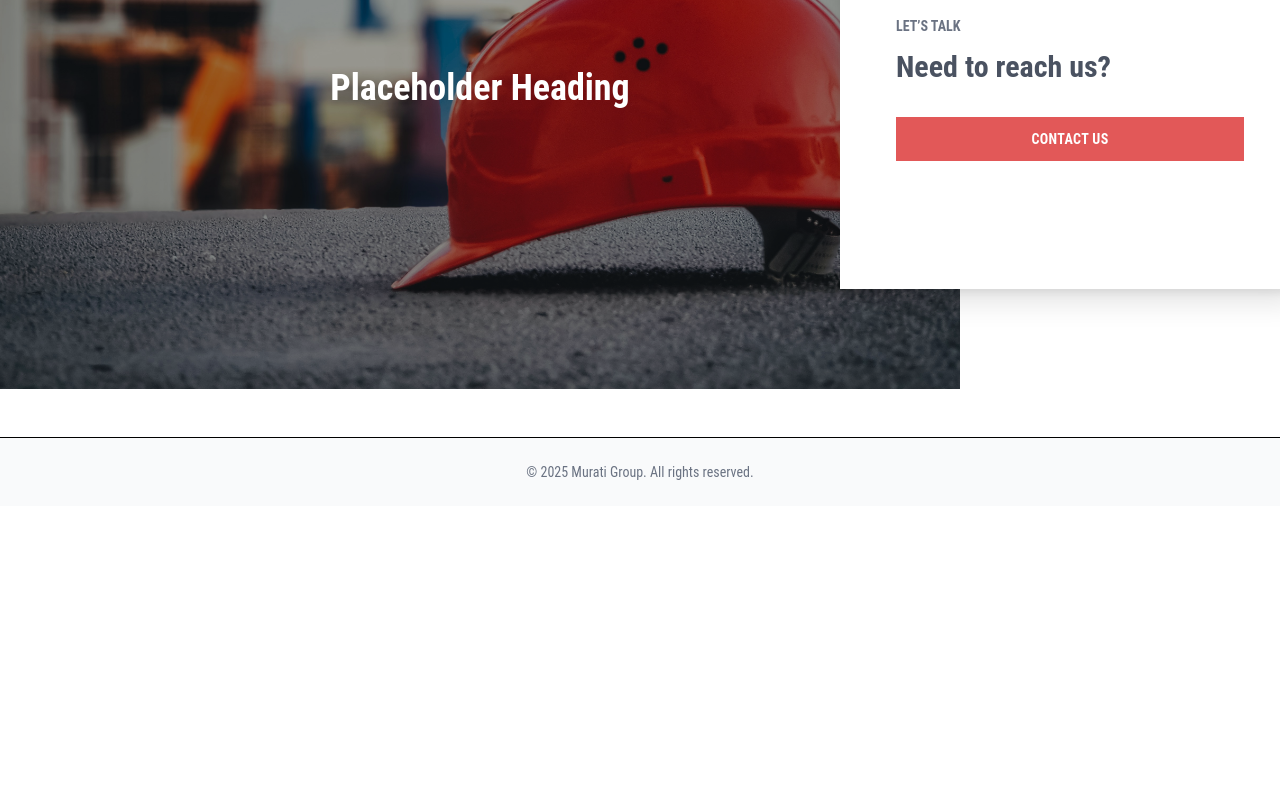
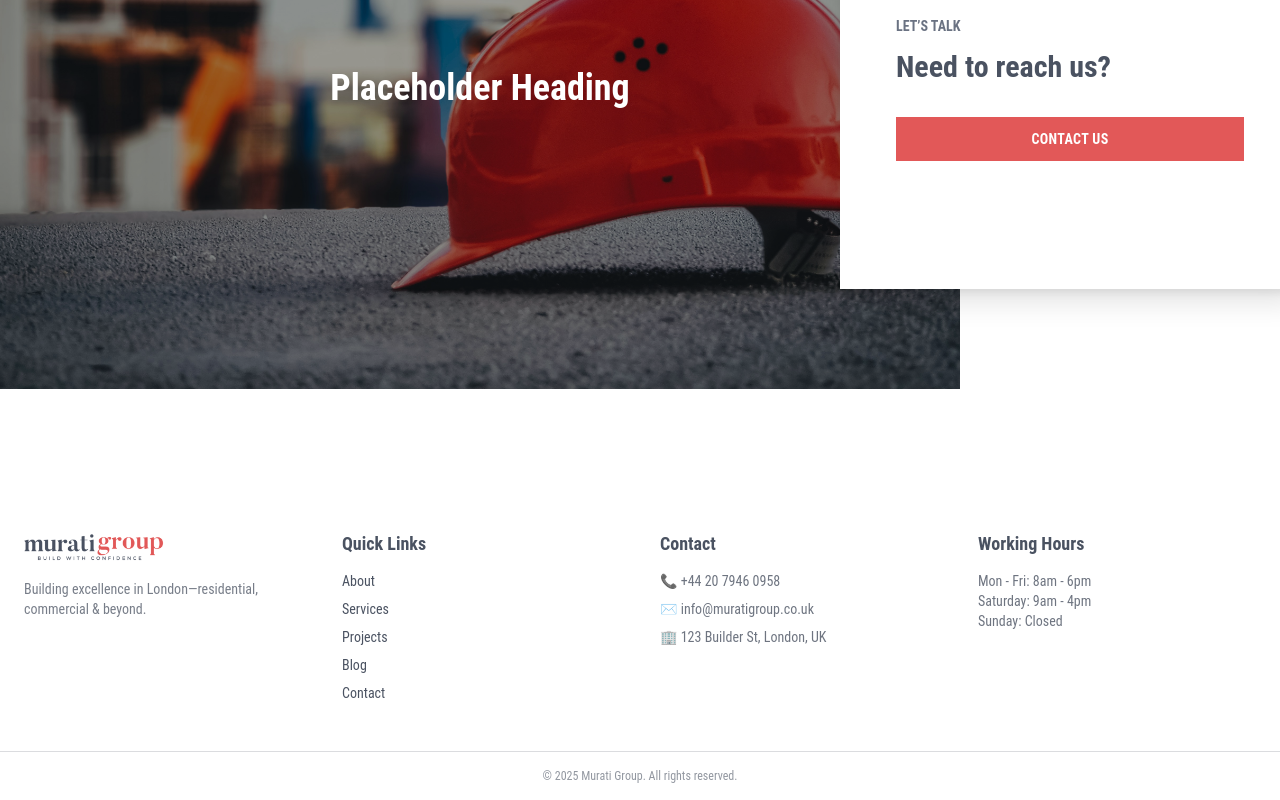
Before and after one commit to armirpepkola/murati-group, a Next.js app: page / in a window 1280 px wide. Shown: the part 4046-4846 px from the top of the page. Before the commit the page ends 4552 px from the top, so only its background shows below. Built offline with nearby package versions, Linux system fonts and the light colour scheme.

Commit message:
footer v1

```diff
--- a/src/app/globals.css
+++ b/src/app/globals.css
@@ -26,7 +26,7 @@
 }
 
 body {
-  background-color: var(--color-bg);
+  background-color: #fff;
   font-family: var(--font-sans);
   font-feature-settings: "liga", "kern";
   line-height: 1.6;
--- a/src/components/Footer.tsx
+++ b/src/components/Footer.tsx
@@ -1,9 +1,63 @@
+import Image from "next/image";
+import Link from "next/link";
+
 export default function Footer() {
-    return (
-      <footer className="w-full border-t bg-gray-50 mt-12">
-        <div className="max-w-7xl mx-auto px-4 py-6 text-center text-sm text-gray-500">
-          &copy; {new Date().getFullYear()} Murati Group. All rights reserved.
+  return (
+    <footer className="bg-white text-[#4a5261] text-sm mt-24">
+      <div className="max-w-screen-xl mx-auto px-6 py-12 grid grid-cols-1 md:grid-cols-4 gap-10">
+        {/* Logo & About */}
+        <div>
+          <Link href="/">
+            <Image
+              src="/images/logo.png"
+              alt="Company Logo"
+              width={140}
+              height={60}
+              className="mb-4"
+            />
+          </Link>
+          <p className="opacity-75">
+            Building excellence in London—residential, commercial & beyond.
+          </p>
         </div>
-      </footer>
-    );
-  }
+
+        {/* Quick Links */}
+        <div>
+          <h4 className="text-lg font-semibold mb-4">Quick Links</h4>
+          <ul className="space-y-2">
+            <li><Link href="/about">About</Link></li>
+            <li><Link href="/services">Services</Link></li>
+            <li><Link href="/projects">Projects</Link></li>
+            <li><Link href="/blog">Blog</Link></li>
+            <li><Link href="/contact">Contact</Link></li>
+          </ul>
+        </div>
+
+        {/* Contact Info */}
+        <div>
+          <h4 className="text-lg font-semibold mb-4">Contact</h4>
+          <ul className="space-y-2 opacity-80">
+            <li>📞 +44 20 7946 0958</li>
+            <li>✉️ info@muratigroup.co.uk</li>
+            <li>🏢 123 Builder St, London, UK</li>
+          </ul>
+        </div>
+
+        {/* Hours */}
+        <div>
+          <h4 className="text-lg font-semibold mb-4">Working Hours</h4>
+          <ul className="opacity-80">
+            <li>Mon - Fri: 8am - 6pm</li>
+            <li>Saturday: 9am - 4pm</li>
+            <li>Sunday: Closed</li>
+          </ul>
+        </div>
+      </div>
+
+      {/* Bottom Ruler */}
+      <div className="border-t border-[#4a5261]/20 text-center py-4 text-xs text-[#4a5261]/60">
+        &copy; {new Date().getFullYear()} Murati Group. All rights reserved.
+      </div>
+    </footer>
+  );
+}
```
